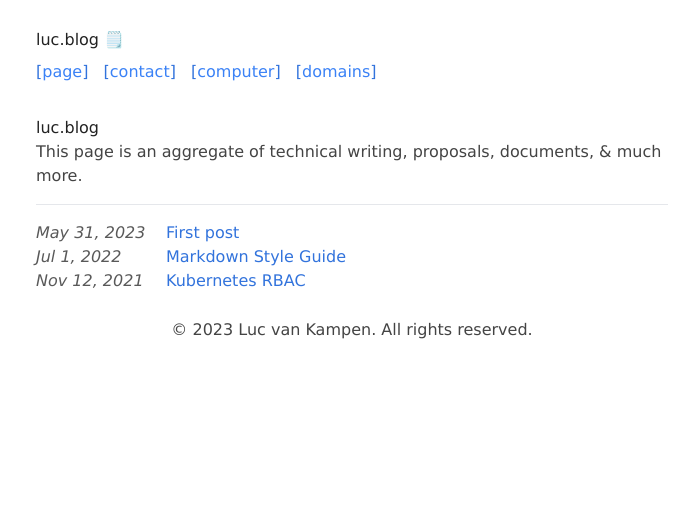
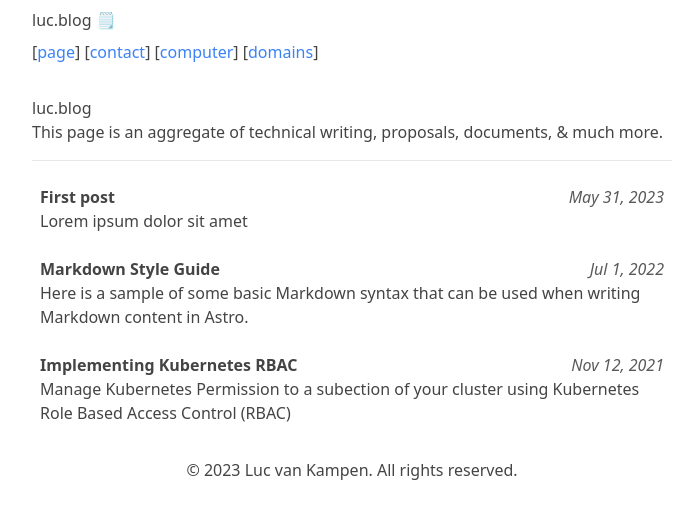
Before and after one commit to lucemans/blog, an Astro site: page / in a window 1280 px wide. Shown: the whole page, without its empty margins (288-987 px from the left). Built offline with nearby package versions, Linux system fonts and the light colour scheme; Astro itself is replaced by a stand-in of ours.

Commit message:
Astro Paging Strategy

```diff
--- a/package.json
+++ b/package.json
@@ -17,6 +17,7 @@
         "@astrojs/tailwind": "^3.1.3",
         "astro": "^2.5.6",
         "eslint-plugin-v3xlabs": "^1.6.0",
+        "sass": "^1.62.1",
         "tailwindcss": "^3.0.24"
     }
 }
--- a/src/components/BaseHead.astro
+++ b/src/components/BaseHead.astro
@@ -1,7 +1,7 @@
 ---
 // Import the global.css file here so that it is included on
 // all pages through the use of the <BaseHead /> component.
-import '../styles/global.css';
+import '../styles/global.scss';
 
 export interface Props {
 	title: string;
--- a/src/content/p/kubernetes-rbac.mdx
+++ b/src/content/p/kubernetes-rbac.mdx
@@ -2,7 +2,7 @@
 setup: |
     import Layout from '../src/layouts/BlogPost.astro'
 
-title: 'Kubernetes RBAC'
+title: 'Implementing Kubernetes RBAC'
 type: guide
 pubDate: 'Nov 12 2021'
 description: Manage Kubernetes Permission to a subection of your cluster using Kubernetes Role Based Access Control (RBAC)
@@ -10,8 +10,6 @@ heroImage: https://community-cdn-digitalocean-com.global.ssl.fastly.net/variants
 ---
 
 # Kubernetes RBAC
-
-Kubernetes RBAC
 
 Generate a key using `openssl`:
 
--- a/src/layouts/BlogPost.astro
+++ b/src/layouts/BlogPost.astro
@@ -13,28 +13,15 @@ const { title, description, pubDate, updatedDate, heroImage } = Astro.props;
 <html lang="en">
     <head>
         <BaseHead title={title} description={description} />
-        <style>
-            .title {
-                font-size: 2em;
-                margin: 0.25em 0 0;
-            }
-            hr {
-                border-top: 1px solid #ddd;
-                margin: 1rem 0;
-            }
-            .last-updated-on {
-                font-style: italic;
-            }
-        </style>
     </head>
 
-    <body>
+    <body class="ww">
         <Header />
         <main>
             <article>
                 {
                     heroImage && (
-                        <img width={720} height={360} src={heroImage} alt="" />
+                        <img width={720} height={360} src={heroImage} alt="" class="rounded-2xl" />
                     )
                 }
                 <h1 class="title">{title}</h1>
--- a/src/pages/index.astro
+++ b/src/pages/index.astro
@@ -29,12 +29,13 @@ const posts = (await getCollection('p')).sort(
                 font-style: italic;
                 color: #595959;
             }
-            ul li a:visited {
+            ul li a:visited .x {
+                display: none;
                 color: #8e32dc;
             }
         </style>
     </head>
-    <body class="mx-auto max-w-2xl">
+    <body class="ww">
         <Header title={SITE_TITLE} />
         <main>
             <h1>luc.blog</h1>
@@ -46,13 +47,26 @@ const posts = (await getCollection('p')).sort(
             <div class="border-b w-full h-0 my-4"></div>
 
             <section>
-                <ul>
+                <ul class="grid grid-cols-1 gap-2">
                     {
                         posts.map((post) => (
-                            <li>
-                                <FormattedDate date={post.data.pubDate} />
-                                <a href={`/p/${post.slug}/`}>
-                                    {post.data.title}
+                            <li class="">
+                                <a
+                                    href={`/p/${post.slug}/`}
+                                    class="p-2 w-full hover:bg-gray-50"
+                                >
+                                    <div class="flex justify-between w-full">
+                                        <h2 class="font-bold">
+                                            {post.data.title}
+                                        </h2>
+
+                                        <span>
+                                            <FormattedDate
+                                                date={post.data.pubDate}
+                                            />
+                                        </span>
+                                    </div>
+                                    <p>{post.data.description}</p>
                                 </a>
                             </li>
                         ))
--- a/src/pages/p/[...slug].astro
+++ b/src/pages/p/[...slug].astro
@@ -21,6 +21,5 @@ const { Content } = await post.render();
 ---
 
 <BlogPost {...post.data}>
-    <h1>{post.data.title}</h1>
     <Content />
 </BlogPost>
--- /dev/null
+++ b/src/styles/global.scss
@@ -0,0 +1,59 @@
+article h1 {
+    @apply bg-blue-50;
+}
+
+.ww {
+    text-align: left;
+    background-color: #fff;
+    word-wrap: break-word;
+    overflow-wrap: break-word;
+    color: #444;
+    @apply mx-auto max-w-2xl px-4;
+}
+
+article {
+    h1,
+    h2,
+    h3,
+    h4,
+    h5,
+    h6,
+    strong,
+    b {
+        color: #222;
+    }
+    a {
+        color: #3273dc;
+    }
+    textarea {
+        width: 100%;
+        font-size: 16px;
+    }
+    input {
+        font-size: 16px;
+    }
+    table {
+        width: 100%;
+    }
+    img {
+        max-width: 100%;
+        height: auto;
+    }
+    code {
+        padding: 2px 5px;
+        background-color: #f2f2f2;
+    }
+    pre {
+        padding: 1rem;
+    }
+    pre > code {
+        all: unset;
+    }
+    blockquote {
+        border: 1px solid #999;
+        color: #222;
+        padding: 2px 0px 2px 20px;
+        margin: 0px;
+        font-style: italic;
+    }
+}
```
Also changed, not shown: astro.config.mjs (line endings or trailing spaces), pnpm-lock.yaml, src/styles/global.css (deleted).
